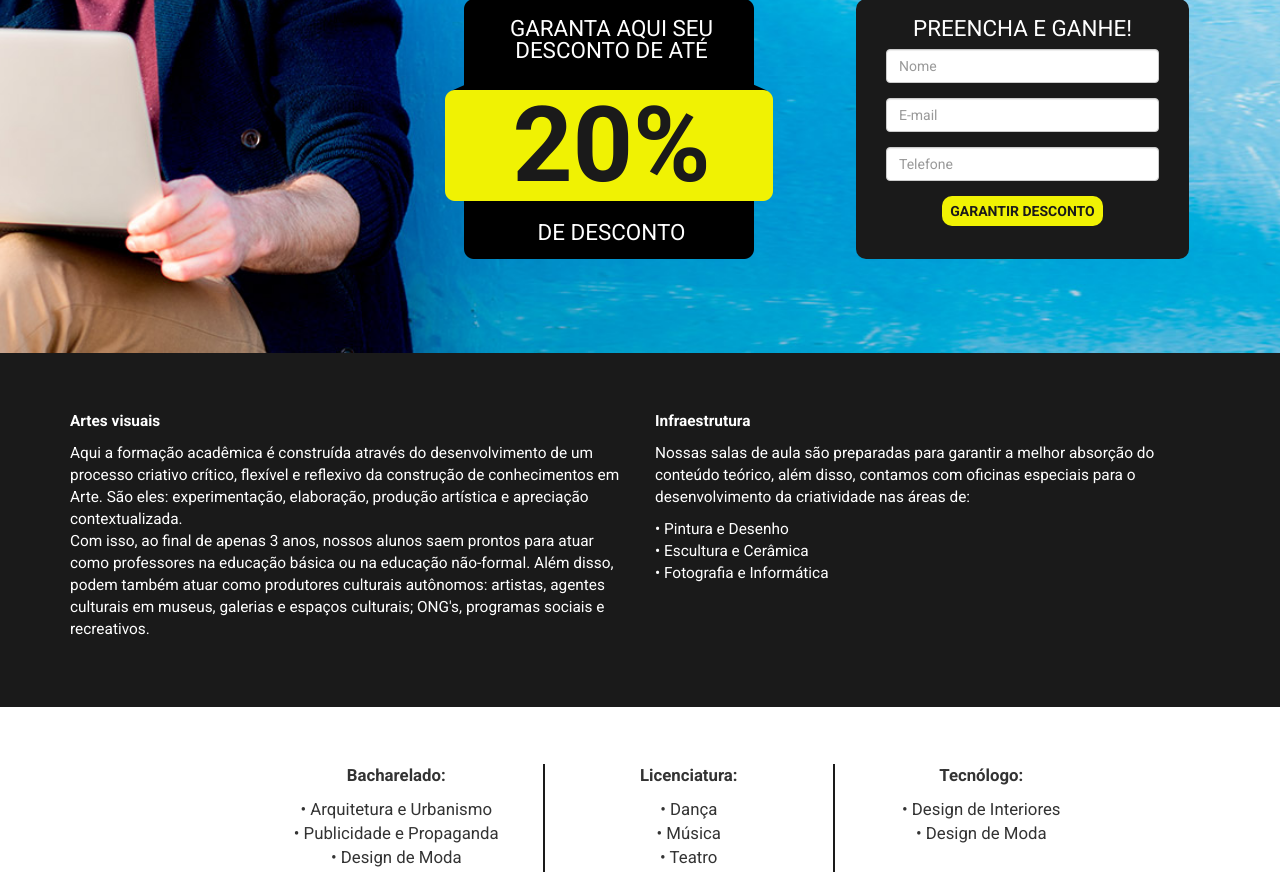
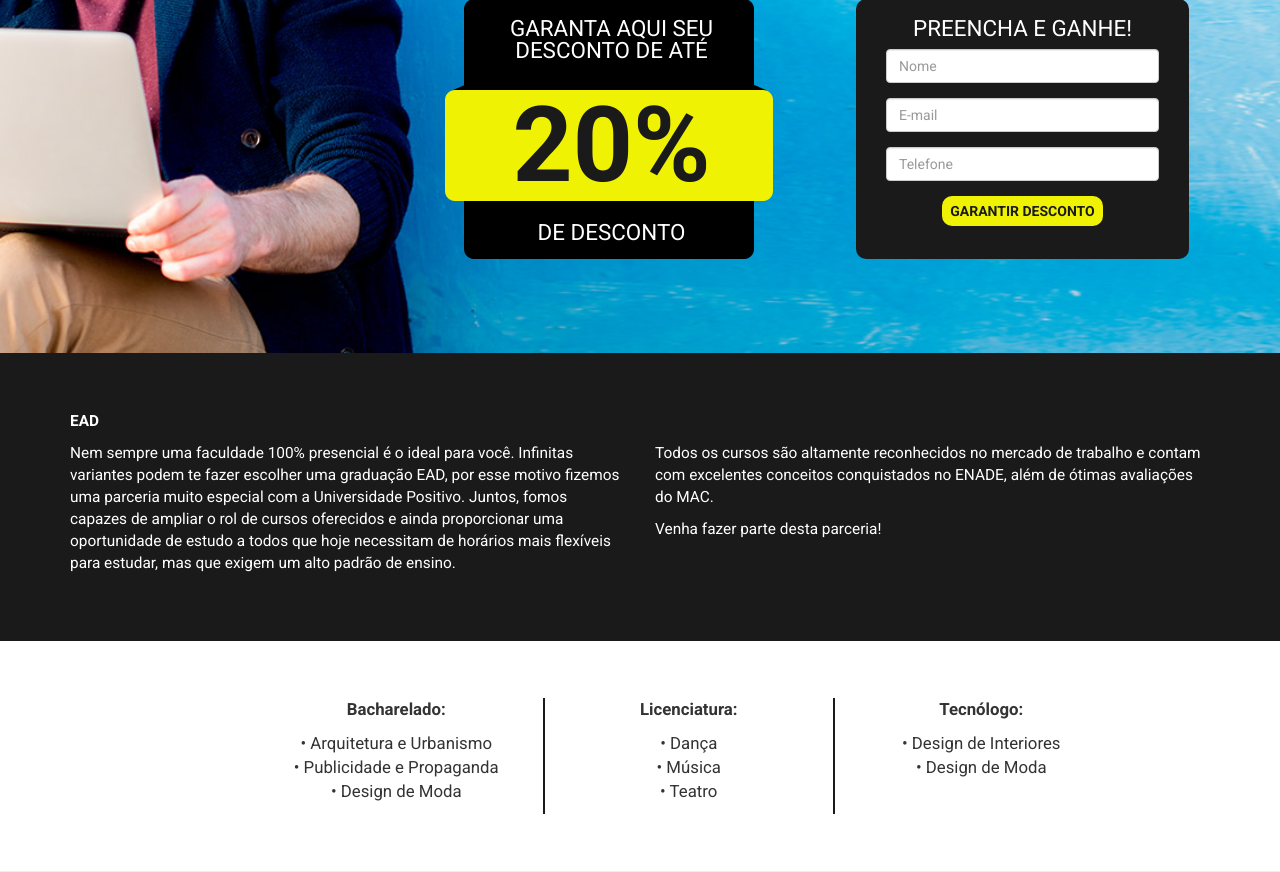
Before and after one commit to fagner-vieira/FPA, a PHP site: page / in a window 1280 px wide. Shown: the part 349-1221 px from the top of the page. Run offline with PHP 8.4, Linux system fonts and the light colour scheme.

Commit message:
FPA 03 - Texto EAD

```diff
--- a/EAD/index.php
+++ b/EAD/index.php
@@ -93,13 +93,13 @@
 			<div class="container">
 				<div class="row marginOne">
 					<div class="col-lg-6">
-						<p class="txtFive"> <strong>Artes visuais</strong></p>
-						<p class="txtFive">Aqui a formação acadêmica é construída através do desenvolvimento de um processo criativo crítico, flexível e reflexivo da construção de conhecimentos em Arte. São eles: experimentação, elaboração, produção artística e apreciação contextualizada.<br/>Com isso, ao final de apenas 3 anos, nossos alunos saem prontos para atuar como professores na educação básica ou na educação não-formal. Além disso, podem também atuar como produtores culturais autônomos: artistas, agentes culturais em museus, galerias e espaços culturais; ONG's, programas sociais e recreativos.</p>
+						<p class="txtFive"> <strong>EAD</strong></p>
+						<p class="txtFive">Nem sempre uma faculdade 100% presencial é o ideal para você. Infinitas variantes podem te fazer escolher uma graduação EAD, por esse motivo fizemos uma parceria muito especial com a Universidade Positivo. Juntos, fomos capazes de ampliar o rol de cursos oferecidos e ainda proporcionar uma oportunidade de estudo a todos que hoje necessitam de horários mais flexíveis para estudar, mas que exigem um alto padrão de ensino.</p>
 					</div>
 					<div class="col-lg-6">
-							<p class="txtFive"> <strong>Infraestrutura</strong></p>
-							<p class="txtFive">Nossas salas de aula são preparadas para garantir a melhor absorção do conteúdo teórico, além disso, contamos com oficinas especiais para o desenvolvimento da criatividade nas áreas de:</p>
-							<p class="txtFive">• Pintura e Desenho<br/>• Escultura e Cerâmica<br/>• Fotografia e Informática</p>
+							<p class="txtFive"> <strong>&nbsp;</strong></p>
+							<p class="txtFive">Todos os cursos são altamente reconhecidos no mercado de trabalho e contam com excelentes conceitos conquistados no ENADE, além de ótimas avaliações do MAC.</p>
+							<p class="txtFive">Venha fazer parte desta parceria!</p>
 						</div>
 				</div>
 			</div>
```
